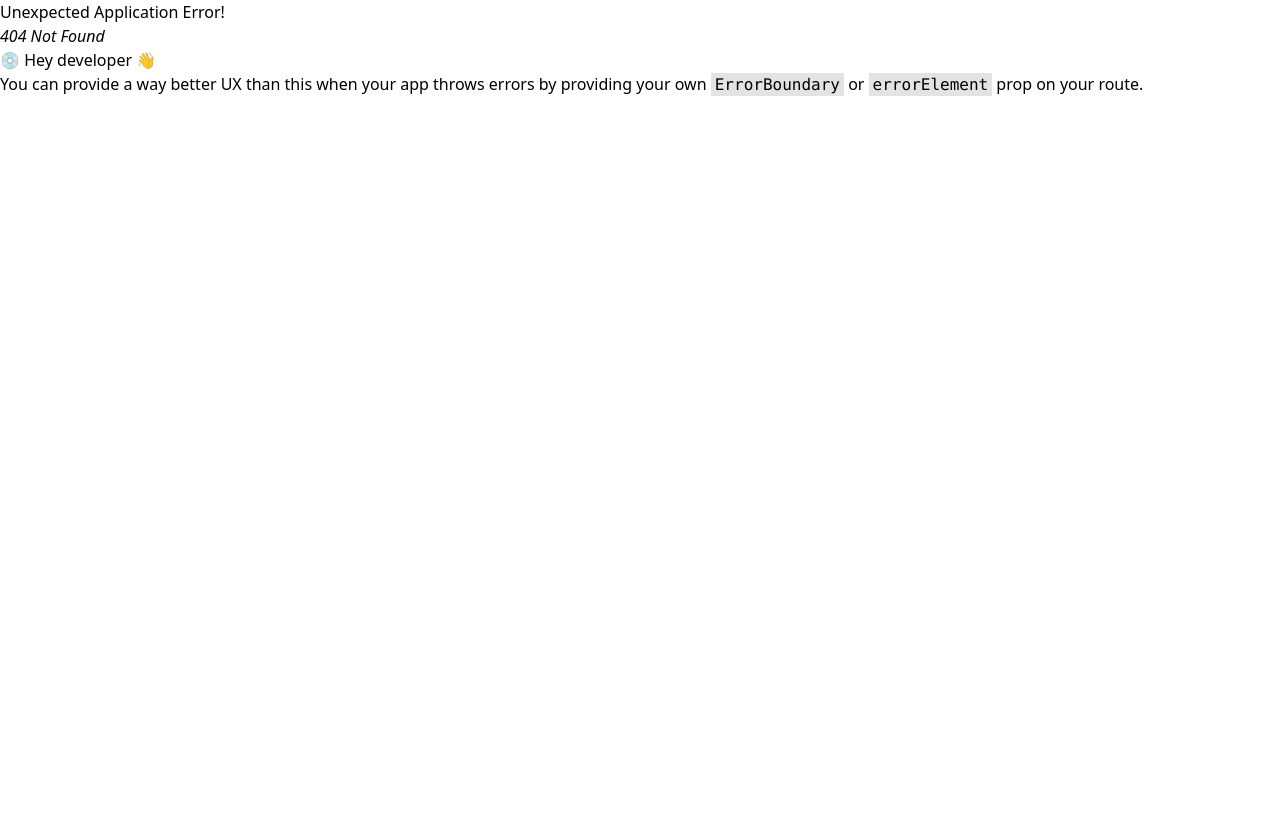
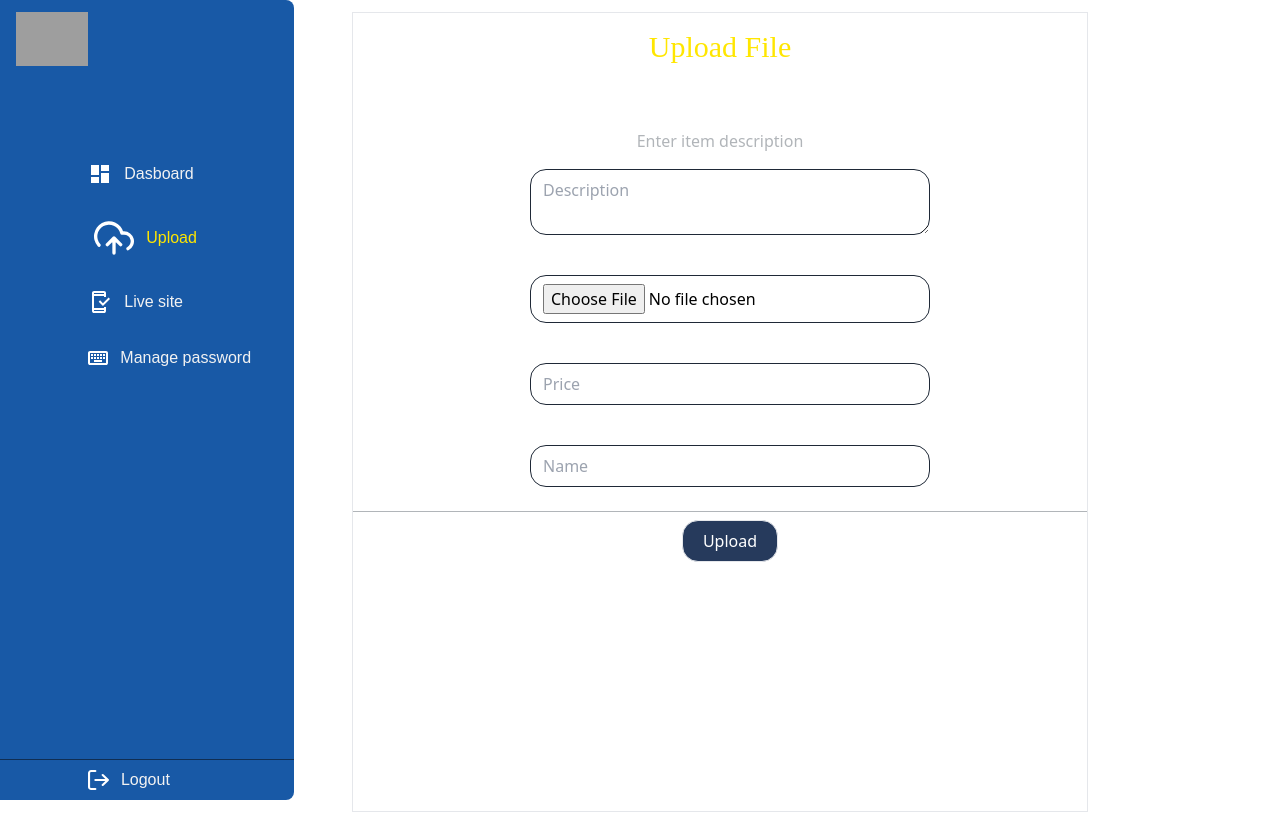
Before and after one commit to cafferti/selveencompany, a React (Vite) app: page /dash/upload in a window 1280 px wide. Before the commit this address had no page. Before the commit the page ends 800 px from the top, so only its background shows below. Built offline with nearby package versions, Linux system fonts and the light colour scheme; grey boxes are pictures that could not be loaded.

Commit message:
completd routing

```diff
--- a/src/App.tsx
+++ b/src/App.tsx
@@ -14,14 +14,18 @@ import upload from './upload'
 
 const router = createBrowserRouter(
   createRoutesFromElements(
-<Route path="/"  element={<Sidenav/>} >
-    <Route index element = {<Gallery/>} />
-    <Route path='/upload' element = {<Upload/>} />
-    <Route path='/signin' element = {<Signin/>} />
+<>
+      {/* Route for Signin page */}
+      <Route path="/" element={<Signin />} />
 
- </Route>
-
-  )
+      {/* Route for the dashboard with Sidenav */}
+      <Route path="/dash" element={<Sidenav />}>
+        {/* Nested routes within Sidenav */}
+        <Route index element={<Gallery />} />
+        <Route path="gallery" element={<Gallery />} />
+        <Route path="upload" element={<Upload />} />
+      </Route>
+    </>  )
 )
 
 
--- a/src/sidenav.tsx
+++ b/src/sidenav.tsx
@@ -24,12 +24,12 @@ function sidenav() {
           <img className='w-[30%] pt-3 pl-4' src={darklogo} alt="" />
         </div>
 
-        <NavLink to="/" className='flex items-center pl-[30%] mt-[5rem] py-4 hover:pl-[32%] cursor-pointer hover:border-black'>
+        <NavLink to="/Dash/gallery" className='flex items-center pl-[30%] mt-[5rem] py-4 hover:pl-[32%] cursor-pointer hover:border-black'>
           <img src={saulltechdash} alt="" />
           <p className='px-3'>Dasboard</p>
         </NavLink>
 
-        <NavLink to="/upload" className='flex items-center pl-[30%] py-4 hover:pl-[32%] cursor-pointer hover:border-black'>
+        <NavLink to="/Dash/upload" className='flex items-center pl-[30%] py-4 hover:pl-[32%] cursor-pointer hover:border-black'>
           <img src={uploadsvg} alt="" />
           <p className='px-3'>Upload</p>
         </NavLink>
--- a/src/signin.tsx
+++ b/src/signin.tsx
@@ -2,13 +2,15 @@ import React from 'react'
 import { useState } from 'react'
 import { toast, ToastContainer } from 'react-toastify';
 import 'react-toastify/dist/ReactToastify.css';
+import { Link, Outlet } from 'react-router-dom';
+import { useNavigate } from 'react-router-dom';
 
 
 function signin (){
     const [Username, setUsername] = useState('')
     const [Password, setPassword] = useState('')
     const [success,setSucess] = useState ('false')
-
+    const navigate = useNavigate();
 
     const proceedLogin= (e) =>{
           e.preventDefault()
@@ -29,6 +31,7 @@ function signin (){
 
    const login = async (e) => {
        const validparameters = proceedLogin(e)
+
        if (validparameters === null) {
 
        } else {
@@ -50,6 +53,7 @@ function signin (){
             console.log(data)
             console.log('good boy')
             toast.success('Admin Logged In Sucessfully')
+            navigate('/dash/gallery');
 
          }else if(response.status === 401){
            toast.warning('wrong username or password')
@@ -77,7 +81,6 @@ function signin (){
             <input value={Password} onChange={(e)=>setPassword(e.target.value)} className='ApiPassKey border-gray border-[2px] rounded-3xl text-center py-3 px-[5rem] text-black' type="text" placeholder='password' />
             <button onClick={login} className='p-3 rounded-2xl bg-white text-black my-7 px-5'>Login</button>
         </form>
-
     </div>
   )}
 
--- a/src/upload.tsx
+++ b/src/upload.tsx
@@ -86,7 +86,7 @@ function upload() {
         <input name='name' placeholder='Name' className=' bg-inherit border w-[80%]  px-3 sm:w-[100%] max-w-[25rem] border-gray-800 ml-5 mt-4 py-2 rounded-2xl' type="text" /> <br />
         <div className='bg-[#B1B5B9] w-[100%] h-[0.5px] '></div>
 
-        <button className='border p-2 rounded-2xl text-white text-black my-2 px-5 ml-5 bg-[#263A5C]'>Upload</button>
+        <button className='border p-2 rounded-2xl text-white my-2 px-5 ml-5 bg-[#263A5C]'>Upload</button>
       </form>
 
     </div>
```
